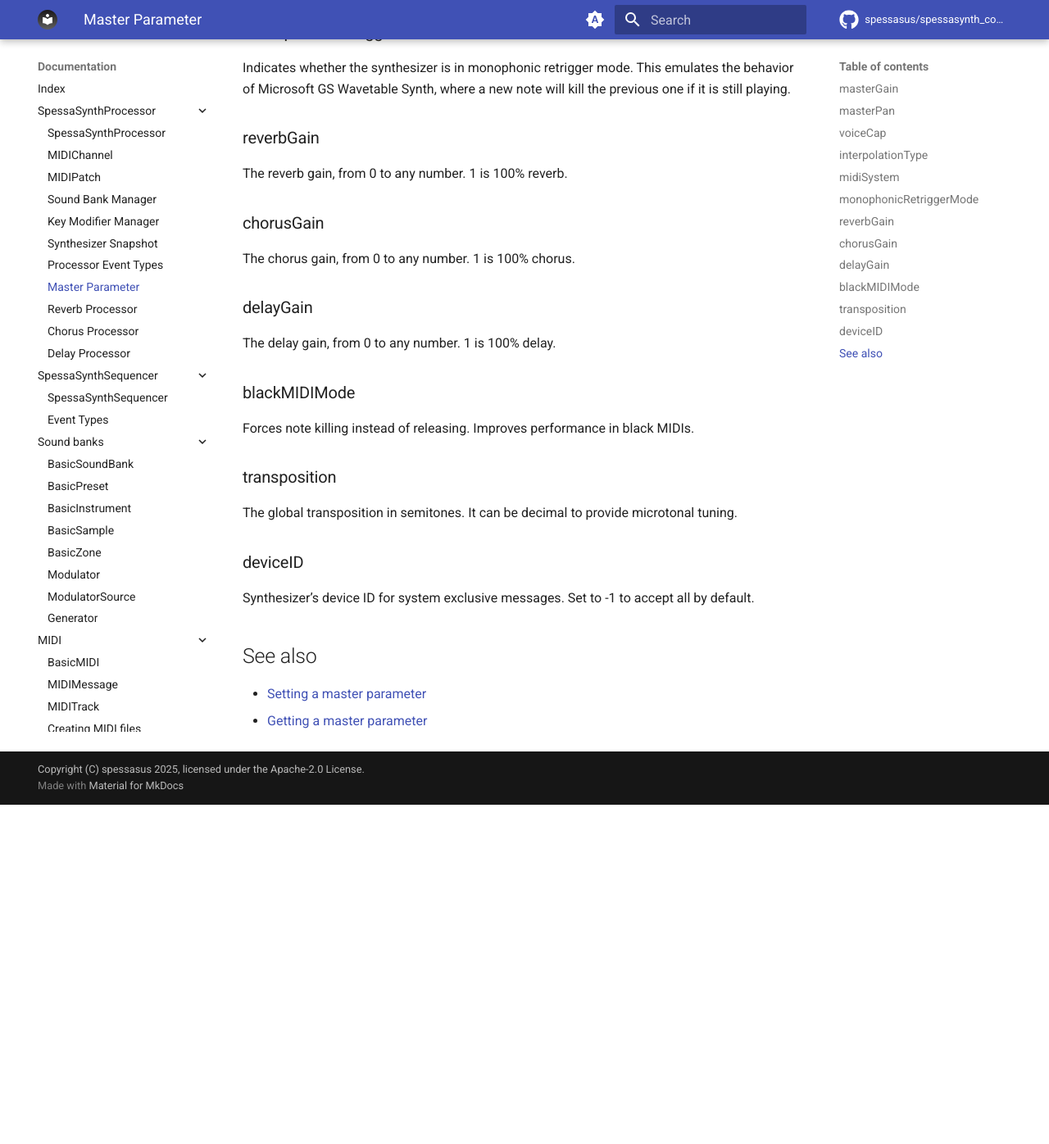
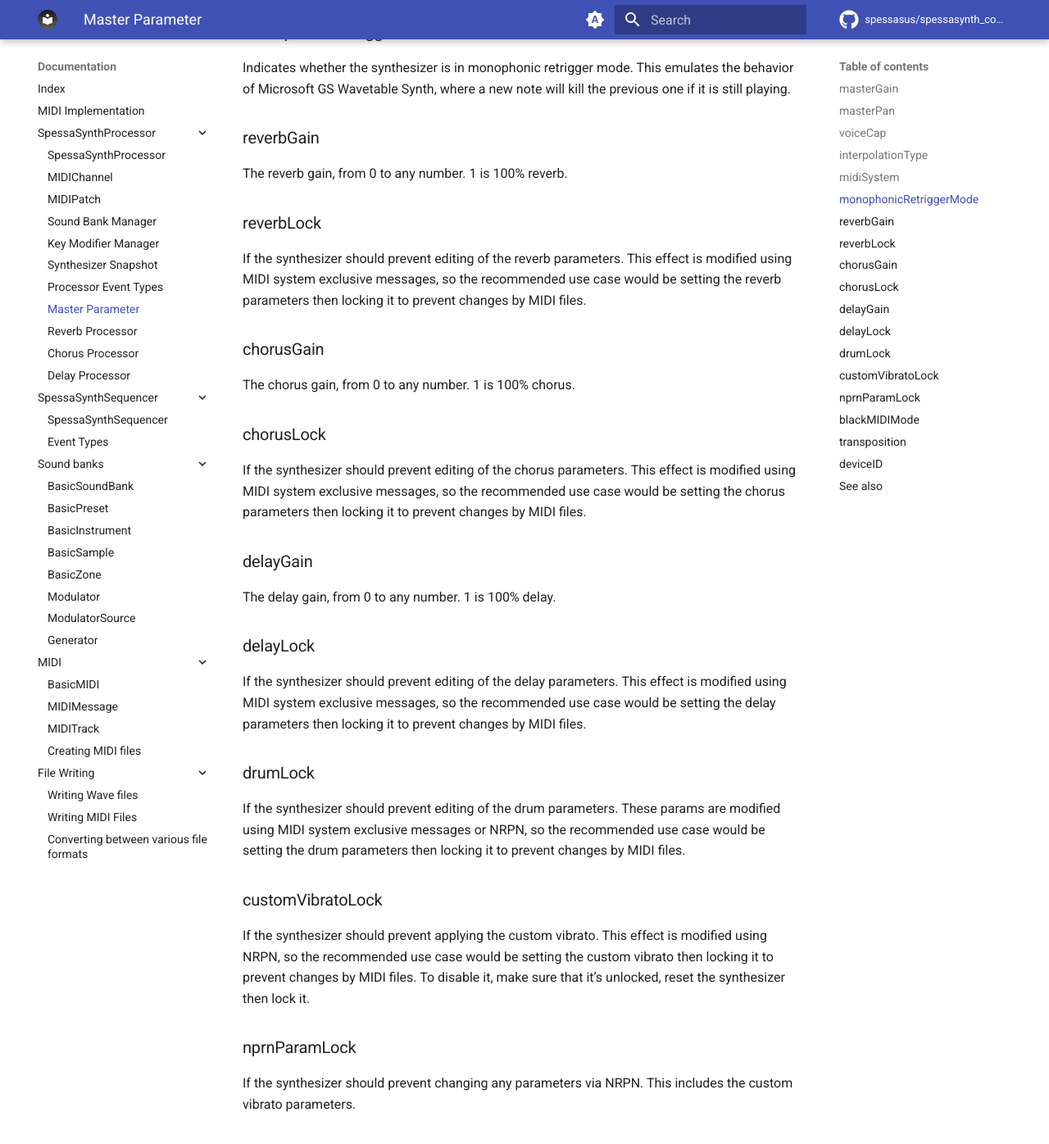
Before and after one commit to spessasus/spessasynth_core, an MkDocs documentation site: the page built from docs/spessa-synth-processor/master-parameter.md, in a window 1280 px wide and 1400 px high, scrolled down 1105 px. Shown: the top 1396 px of the window at 82% size. Built offline with MkDocs 1.6.1 and Material for MkDocs 9.7.7, drawn with Linux system fonts in a browser that asks for light colours; comment, search, counter and statistics services are not loaded; before the commit the page ends 2087 px from its top, so only the background shows below that.

Commit message:
document master parameters!

```diff
--- a/docs/spessa-synth-processor/master-parameter.md
+++ b/docs/spessa-synth-processor/master-parameter.md
@@ -45,13 +45,54 @@ where a new note will kill the previous one if it is still playing.
 
 The reverb gain, from 0 to any number. 1 is 100% reverb.
 
+### reverbLock
+
+If the synthesizer should prevent editing of the reverb parameters.
+This effect is modified using MIDI system exclusive messages, so
+the recommended use case would be setting
+the reverb parameters then locking it to prevent changes by MIDI files.
+
 ### chorusGain
 
 The chorus gain, from 0 to any number. 1 is 100% chorus.
 
+### chorusLock
+
+If the synthesizer should prevent editing of the chorus parameters.
+This effect is modified using MIDI system exclusive messages, so
+the recommended use case would be setting
+the chorus parameters then locking it to prevent changes by MIDI files.
+
 ### delayGain
 
 The delay gain, from 0 to any number. 1 is 100% delay.
+
+### delayLock
+
+If the synthesizer should prevent editing of the delay parameters.
+This effect is modified using MIDI system exclusive messages, so
+the recommended use case would be setting
+the delay parameters then locking it to prevent changes by MIDI files.
+
+### drumLock
+
+If the synthesizer should prevent editing of the drum parameters.
+These params are modified using MIDI system exclusive messages or NRPN, so
+the recommended use case would be setting
+the drum parameters then locking it to prevent changes by MIDI files.
+
+### customVibratoLock
+
+If the synthesizer should prevent applying the custom vibrato.
+This effect is modified using NRPN, so
+the recommended use case would be setting
+the custom vibrato then locking it to prevent changes by MIDI files.
+To disable it, make sure that it's unlocked, reset the synthesizer then lock it.
+
+### nprnParamLock
+
+If the synthesizer should prevent changing any parameters via NRPN.
+This includes the custom vibrato parameters.
 
 ### blackMIDIMode
 
--- a/mkdocs.yml
+++ b/mkdocs.yml
@@ -68,6 +68,7 @@ nav:
     - Issue Tracker: "https://github.com/spessasus/spessasynth_core/issues"
     - Documentation:
           - getting-started/index.md
+          - extra/midi-implementation.md
           - SpessaSynthProcessor:
                 - spessa-synth-processor/index.md
                 - spessa-synth-processor/midi-channel.md
@@ -101,7 +102,6 @@ nav:
                 - writing-files/wav.md
                 - writing-files/midi.md
                 - writing-files/converting-between-formats.md
-          - extra/midi-implementation.md
 
     - Extra Info:
           - extra/all-npm-exports.md
```
Also changed, not shown: 1 other file.
